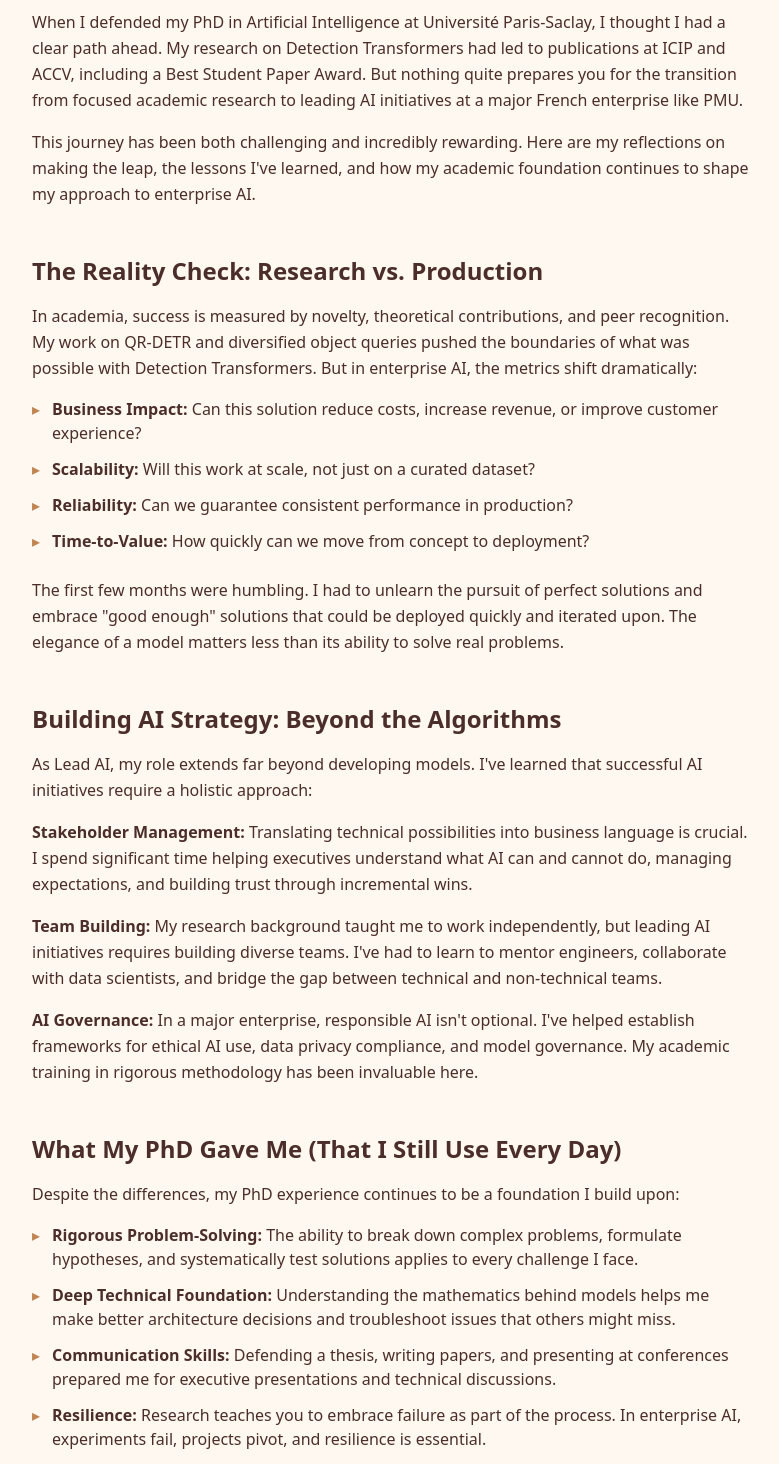
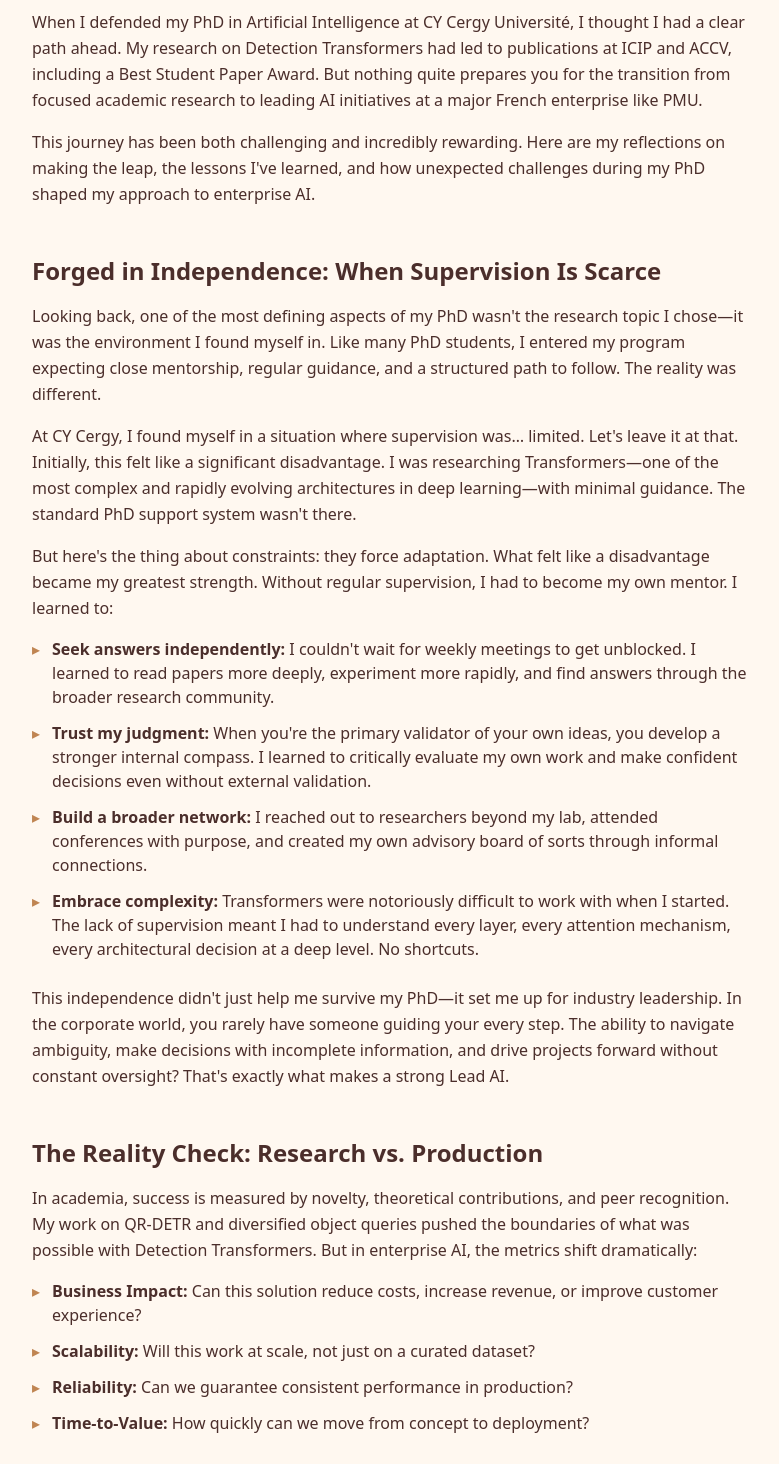
Before and after one commit to thad75/thad75.github.io, a Next.js app: page /blog/phd-to-lead-ai in a window 1280 px wide. Shown: the part 420-1884 px from the top of the page, without its empty margins (248-1027 px from the left). Built offline with nearby package versions, Linux system fonts and the light colour scheme.

Commit message:
update latest

```diff
--- a/src/app/blog/phd-to-lead-ai/page.tsx
+++ b/src/app/blog/phd-to-lead-ai/page.tsx
@@ -54,16 +54,72 @@
               The Leap from Academia to Industry
             </h2>
             <p className="text-[#4B2E2B] dark:text-[#AAAAAA] leading-relaxed mb-4">
-              When I defended my PhD in Artificial Intelligence at Université Paris-Saclay, I thought I had a clear path ahead.
+              When I defended my PhD in Artificial Intelligence at CY Cergy Université, I thought I had a clear path ahead.
               My research on Detection Transformers had led to publications at ICIP and ACCV, including a Best Student Paper Award.
               But nothing quite prepares you for the transition from focused academic research to leading AI initiatives
               at a major French enterprise like PMU.
             </p>
             <p className="text-[#4B2E2B] dark:text-[#AAAAAA] leading-relaxed">
               This journey has been both challenging and incredibly rewarding. Here are my reflections on making the leap,
-              the lessons I've learned, and how my academic foundation continues to shape my approach to enterprise AI.
+              the lessons I've learned, and how unexpected challenges during my PhD shaped my approach to enterprise AI.
             </p>
           </section>
+
+          {/* New Section: The Independence Factor */}
+          <section className="mb-12">
+            <h2 className="text-2xl font-bold text-[#4B2E2B] dark:text-[#DFD0B8] mb-4">
+              Forged in Independence: When Supervision Is Scarce
+            </h2>
+            <p className="text-[#4B2E2B] dark:text-[#AAAAAA] leading-relaxed mb-4">
+              Looking back, one of the most defining aspects of my PhD wasn't the research topic I chose—it was the
+              environment I found myself in. Like many PhD students, I entered my program expecting close mentorship,
+              regular guidance, and a structured path to follow. The reality was different.
+            </p>
+            <p className="text-[#4B2E2B] dark:text-[#AAAAAA] leading-relaxed mb-4">
+              At CY Cergy, I found myself in a situation where supervision was… limited. Let's leave it at that.
+              Initially, this felt like a significant disadvantage. I was researching Transformers—one of the most
+              complex and rapidly evolving architectures in deep learning—with minimal guidance. The standard PhD
+              support system wasn't there.
+            </p>
+            <p className="text-[#4B2E2B] dark:text-[#AAAAAA] leading-relaxed mb-4">
+              But here's the thing about constraints: they force adaptation. What felt like a disadvantage became
+              my greatest strength. Without regular supervision, I had to become my own mentor. I learned to:
+            </p>
+            <ul className="list-none space-y-3 mb-6">
+              <li className="flex items-start text-[#4B2E2B] dark:text-[#AAAAAA]">
+                <span className="text-[#C08552] mr-3">▸</span>
+                <span><strong>Seek answers independently:</strong> I couldn't wait for weekly meetings to get unblocked.
+                  I learned to read papers more deeply, experiment more rapidly, and find answers through the broader
+                  research community.</span>
+              </li>
+              <li className="flex items-start text-[#4B2E2B] dark:text-[#AAAAAA]">
+                <span className="text-[#C08552] mr-3">▸</span>
+                <span><strong>Trust my judgment:</strong> When you're the primary validator of your own ideas,
+                  you develop a stronger internal compass. I learned to critically evaluate my own work and make
+                  confident decisions even without external validation.</span>
+              </li>
+              <li className="flex items-start text-[#4B2E2B] dark:text-[#AAAAAA]">
+                <span className="text-[#C08552] mr-3">▸</span>
+                <span><strong>Build a broader network:</strong> I reached out to researchers beyond my lab,
+                  attended conferences with purpose, and created my own advisory board of sorts through informal
+                  connections.</span>
+              </li>
+              <li className="flex items-start text-[#4B2E2B] dark:text-[#AAAAAA]">
+                <span className="text-[#C08552] mr-3">▸</span>
+                <span><strong>Embrace complexity:</strong> Transformers were notoriously difficult to work with
+                  when I started. The lack of supervision meant I had to understand every layer, every attention
+                  mechanism, every architectural decision at a deep level. No shortcuts.</span>
+              </li>
+            </ul>
+            <p className="text-[#4B2E2B] dark:text-[#AAAAAA] leading-relaxed">
+              This independence didn't just help me survive my PhD—it set me up for industry leadership. In the
+              corporate world, you rarely have someone guiding your every step. The ability to navigate ambiguity,
+              make decisions with incomplete information, and drive projects forward without constant oversight?
+              That's exactly what makes a strong Lead AI.
+            </p>
+          </section>
+
+          {/* Section 1 */}
 
           {/* Section 1 */}
           <section className="mb-12">
@@ -132,18 +188,27 @@
               What My PhD Gave Me (That I Still Use Every Day)
             </h2>
             <p className="text-[#4B2E2B] dark:text-[#AAAAAA] leading-relaxed mb-4">
-              Despite the differences, my PhD experience continues to be a foundation I build upon:
+              Despite the differences—and despite the challenges of limited supervision—my PhD experience
+              continues to be a foundation I build upon:
             </p>
             <ul className="list-none space-y-3 mb-6">
               <li className="flex items-start text-[#4B2E2B] dark:text-[#AAAAAA]">
                 <span className="text-[#C08552] mr-3">▸</span>
                 <span><strong>Rigorous Problem-Solving:</strong> The ability to break down complex problems,
-                  formulate hypotheses, and systematically test solutions applies to every challenge I face.</span>
+                  formulate hypotheses, and systematically test solutions applies to every challenge I face.
+                  When you're tackling Transformers with minimal guidance, problem-solving becomes second nature.</span>
               </li>
               <li className="flex items-start text-[#4B2E2B] dark:text-[#AAAAAA]">
                 <span className="text-[#C08552] mr-3">▸</span>
                 <span><strong>Deep Technical Foundation:</strong> Understanding the mathematics behind models
-                  helps me make better architecture decisions and troubleshoot issues that others might miss.</span>
+                  helps me make better architecture decisions and troubleshoot issues that others might miss.
+                  Having to figure everything out on my own meant I couldn't rely on surface-level understanding.</span>
+              </li>
+              <li className="flex items-start text-[#4B2E2B] dark:text-[#AAAAAA]">
+                <span className="text-[#C08552] mr-3">▸</span>
+                <span><strong>Self-Direction:</strong> The independence forged during my PhD is invaluable in industry.
+                  I don't wait for permission or perfect briefs. I identify opportunities, validate assumptions,
+                  and drive initiatives forward.</span>
               </li>
               <li className="flex items-start text-[#4B2E2B] dark:text-[#AAAAAA]">
                 <span className="text-[#C08552] mr-3">▸</span>
@@ -152,8 +217,9 @@
               </li>
               <li className="flex items-start text-[#4B2E2B] dark:text-[#AAAAAA]">
                 <span className="text-[#C08552] mr-3">▸</span>
-                <span><strong>Resilience:</strong> Research teaches you to embrace failure as part of the process.
-                  In enterprise AI, experiments fail, projects pivot, and resilience is essential.</span>
+                <span><strong>Resourcefulness:</strong> When formal support systems aren't there, you learn to
+                  build your own. This skill translates perfectly to corporate environments where you need to
+                  navigate ambiguity and rally resources for AI initiatives.</span>
               </li>
             </ul>
           </section>
@@ -179,11 +245,16 @@
               Learn to ship solutions that can be improved iteratively.
             </p>
             <p className="text-[#4B2E2B] dark:text-[#AAAAAA] leading-relaxed mb-4">
-              <strong>4. Find Mentors:</strong> Seek out people who've made similar transitions. Their guidance
+              <strong>4. Build Your Own Support System:</strong> If you find yourself in an environment with limited
+              supervision or mentorship, don't wait. Reach out, build networks, create your own advisory board.
+              The independence you develop will become your competitive advantage.
+            </p>
+            <p className="text-[#4B2E2B] dark:text-[#AAAAAA] leading-relaxed mb-4">
+              <strong>5. Find Mentors:</strong> Seek out people who've made similar transitions. Their guidance
               can accelerate your learning and help you avoid common pitfalls.
             </p>
             <p className="text-[#4B2E2B] dark:text-[#AAAAAA] leading-relaxed">
-              <strong>5. Stay Connected to Research:</strong> The gap between research and industry is narrowing.
+              <strong>6. Stay Connected to Research:</strong> The gap between research and industry is narrowing.
               Keep reading papers, attending conferences, and maintaining your research network. The best
               enterprise AI often comes from applying cutting-edge research thoughtfully.
             </p>
@@ -198,6 +269,13 @@
               The transition from PhD to Lead AI has been a journey of continuous learning. Every day brings new
               challenges—whether it's deploying LLMs at scale, navigating ethical considerations, or building
               teams that can deliver impactful AI solutions.
+            </p>
+            <p className="text-[#4B2E2B] dark:text-[#AAAAAA] leading-relaxed mb-4">
+              Would I have preferred a PhD experience with more supervision and support? Honestly, probably yes.
+              But I wouldn't trade the independence and resourcefulness I developed along the way. Those late
+              nights figuring out Transformer architectures on my own, the countless papers read without anyone
+              to explain them, the experiments designed and redesigned without feedback—they forged something
+              that no structured program could teach.
             </p>
             <p className="text-[#4B2E2B] dark:text-[#AAAAAA] leading-relaxed">
               I'm grateful for my academic foundation, but I'm equally excited about the impact we can make in
@@ -221,9 +299,10 @@
                 </h3>
                 <p className="text-[#8C5A3C] dark:text-[#948979] mb-3">
                   <strong>Tharsan Senthivel, PhD</strong> is Lead AI at PMU (Paris), specializing in AI transformation
-                  and enterprise AI strategy. His research on Detection Transformers has been published at ICIP and ACCV,
-                  receiving the Best Student Paper Award at ACCV 2024. He bridges the gap between cutting-edge research
-                  and practical AI applications in enterprise settings.
+                  and enterprise AI strategy. He completed his PhD in Artificial Intelligence at CY Cergy Université,
+                  focusing on Detection Transformers with publications at ICIP and ACCV, including a Best Student Paper
+                  Award at ACCV 2024. He bridges the gap between cutting-edge research and practical AI applications
+                  in enterprise settings.
                 </p>
                 <Link
                   href="https://linkedin.com/in/tharsansenthivel"
--- a/src/app/layout.tsx
+++ b/src/app/layout.tsx
@@ -99,7 +99,7 @@
               },
               "alumniOf": {
                 "@type": "CollegeOrUniversity",
-                "name": "Université Paris-Saclay"
+                "name": "CY Cergy Université"
               },
               "description": "AI Executive driving enterprise transformation. Lead AI at PMU, PhD in Artificial Intelligence, published researcher in Detection Transformers and Computer Vision.",
               "url": "https://thad75.github.io",
@@ -305,7 +305,7 @@
                   "name": "What is Tharsan Senthivel's educational background?",
                   "acceptedAnswer": {
                     "@type": "Answer",
-                    "text": "Tharsan Senthivel holds a PhD in Artificial Intelligence from Université Paris-Saclay, with focus on Detection Transformers and Object Detection. He also received the Best Student Paper Award at ACCV 2024."
+                    "text": "Tharsan Senthivel holds a PhD in Artificial Intelligence from CY Cergy Université, with focus on Detection Transformers and Object Detection. He also received the Best Student Paper Award at ACCV 2024."
                   }
                 },
                 {
--- a/src/app/page.tsx
+++ b/src/app/page.tsx
@@ -139,7 +139,7 @@
     {
       id: 3,
       title: "PhD in Artificial Intelligence",
-      organization: "Université Paris-Saclay",
+      organization: "CY Cergy Université",
       year: "2023",
       description: "Doctorate in AI with focus on Detection Transformers and Object Detection"
     }
```
